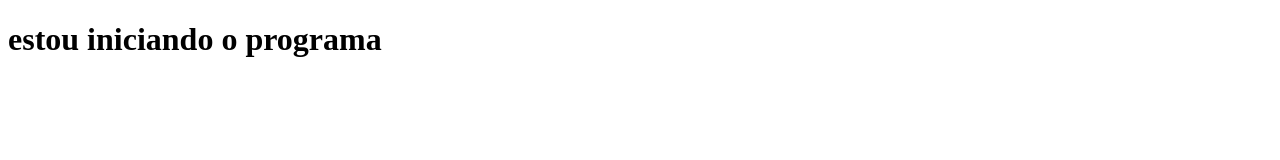
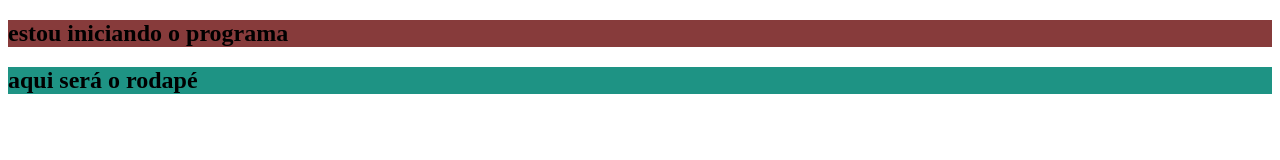
Before and after one commit to MauricioMMartins/PrimeiroProjeto, a plain HTML site: page index.html in a window 1280 px wide. Drawn offline with Linux system fonts and the light colour scheme.

Commit message:
acrescimo de cor

```diff
--- a/index.html
+++ b/index.html
@@ -5,7 +5,14 @@
 	<title> Olá</title>
 </head>
 <body>
-<h1> estou iniciando o programa <h1>
+	<nav style="background-color: #873B3B">
+         <h1> estou iniciando o programa </h1>
+    </nav>
+</body>
 
-</body>
+<footer>
+	<nav style="background-color: #1E9384">
+         <h1> aqui será o rodapé </h1>
+    </nav>
+</footer>
 </html>
```
